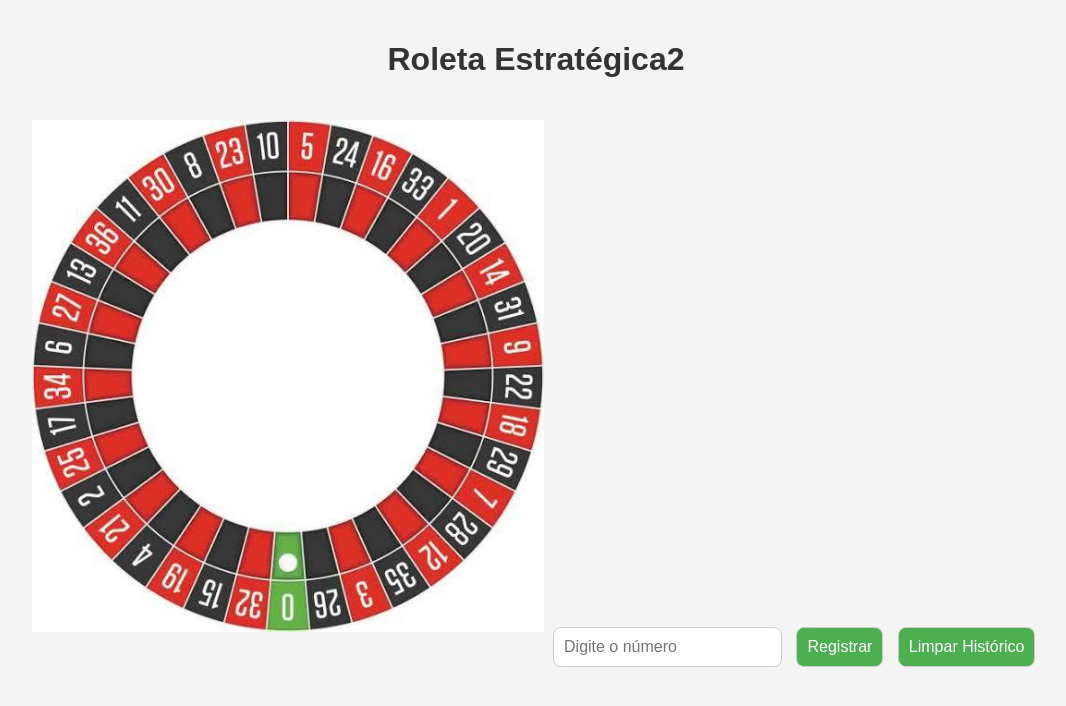
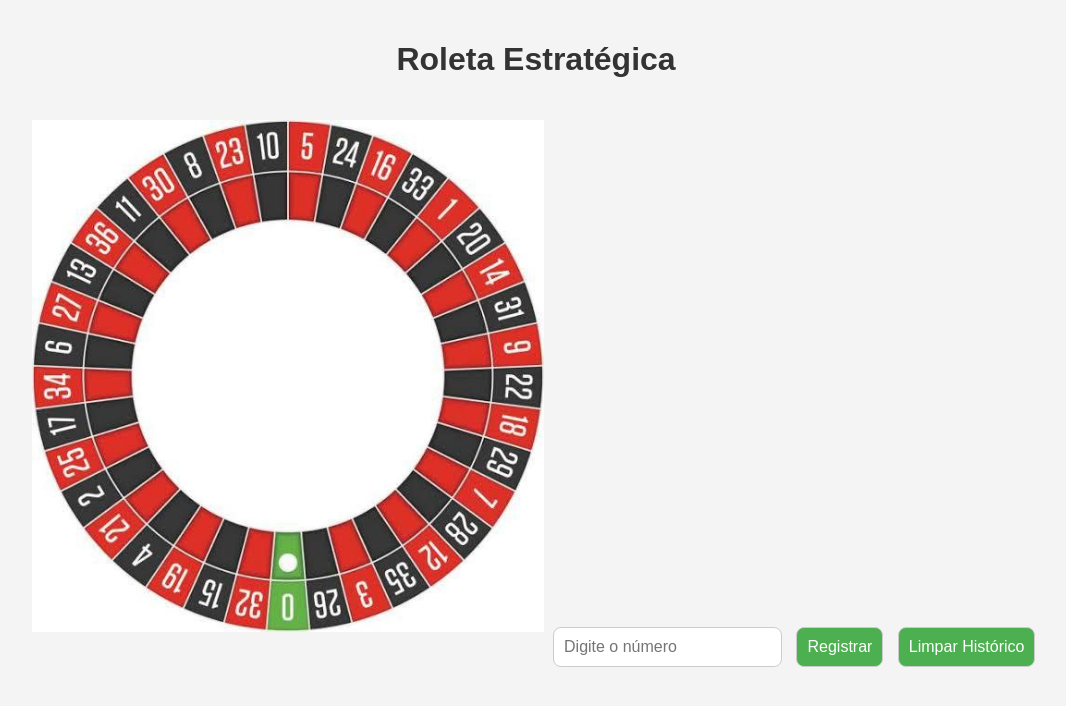
Before and after one commit to zieltqe/estrategia-roleta, a plain HTML site: page index.html in a window 1280 px wide. Shown: the whole page, without its empty margins (104-1170 px from the left). Drawn offline with Linux system fonts and the light colour scheme.

Commit message:
Update index.html

```diff
--- a/index.html
+++ b/index.html
@@ -2,13 +2,13 @@
 <head>
   <meta charset="UTF-8" />
   <meta name="viewport" content="width=device-width, initial-scale=1.0" />
-  <title>Roleta Estratégica2</title>
+  <title>Roleta Estratégica</title>
   <link rel="manifest" href="manifest.json" />
   <link rel="stylesheet" href="style.css" />
   <link rel="icon" href="roleta.jpg" />
 </head>
 <body>
-  <h1>Roleta Estratégica2</h1>
+  <h1>Roleta Estratégica</h1>
   <img src="roleta.jpg" alt="Roleta" class="roleta-img" />  <input type="number" id="numero" placeholder="Digite o número" />
   <button onclick="registrarNumero()">Registrar</button>
   <button onclick="limparHistorico()">Limpar Histórico</button>  <div id="historico"></div>
@@ -113,4 +113,4 @@
       }
     }
   </script></body>
-  </html>
+</html>
```
